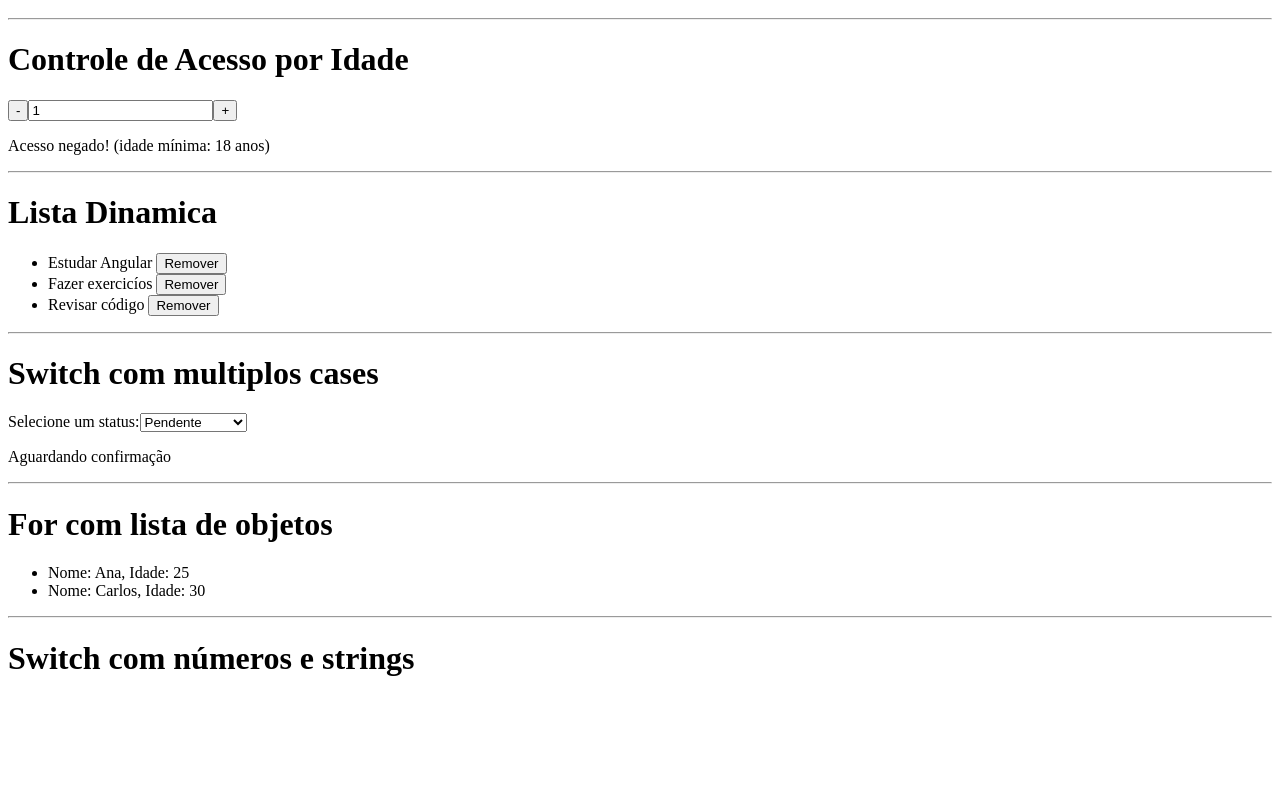
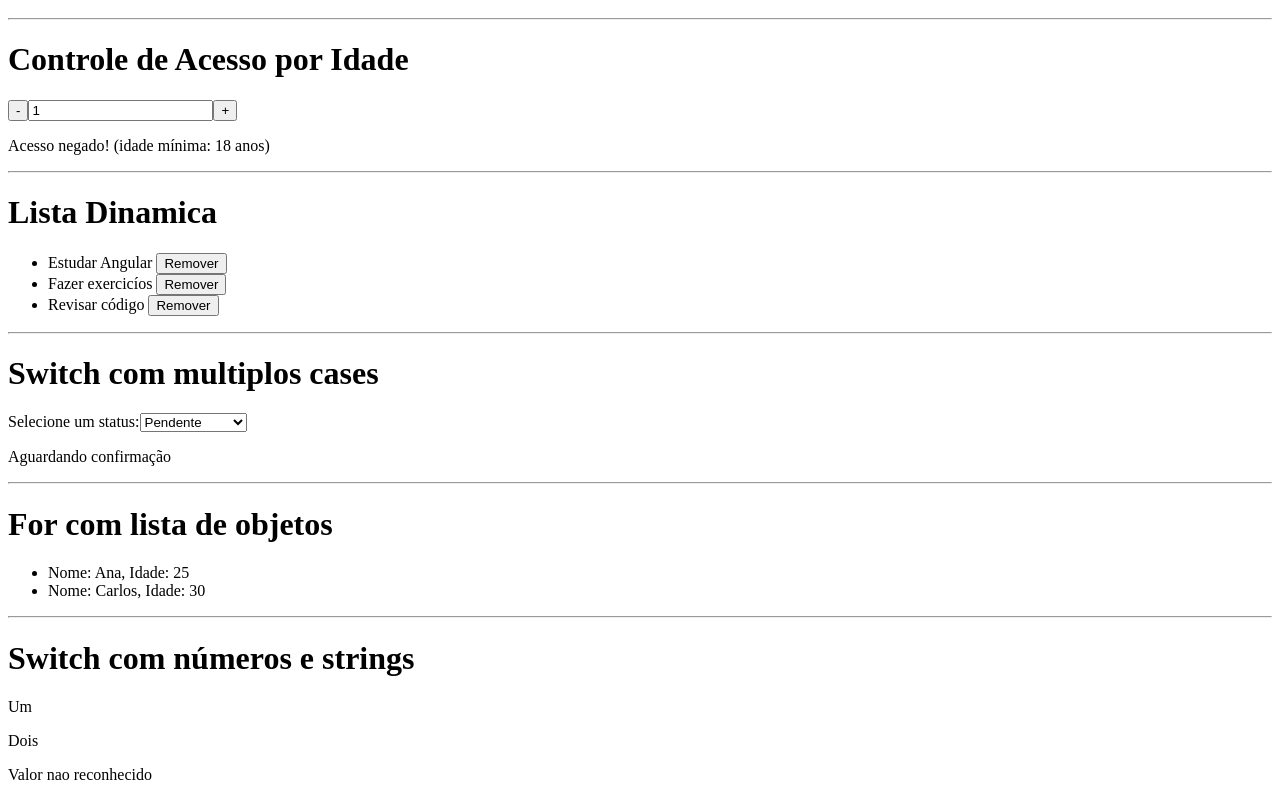
Before and after one commit to ViniShuet/At1_Cp2_mwe, an Angular app: page / in a window 1280 px wide. Shown: the part 285-1085 px from the top of the page. Before the commit the page ends 983 px from the top, so only its background shows below. Built offline with nearby package versions, Linux system fonts and the light colour scheme.

Commit message:
Exercicio 8

```diff
--- a/src/app/components/switch-ex8/switch-ex8.component.html
+++ b/src/app/components/switch-ex8/switch-ex8.component.html
@@ -1 +1,21 @@
 <h1>Switch com números e strings</h1>
+
+<!-- Criei tres validacoes, mas podemos apenas trocar o valor do primeiro switch para [ngSwitch]="valor" para 2 ou 3 -->
+
+<div [ngSwitch]="valor">
+    <p *ngSwitchCase="1">Um</p>
+    <p *ngSwitchCase="'dois'">Dois</p>
+    <p *ngSwitchDefault>Mês inválido</p>
+ </div>
+
+ <div [ngSwitch]="valor2">
+    <p *ngSwitchCase="1">Um</p>
+    <p *ngSwitchCase="'dois'">Dois</p>
+    <p *ngSwitchDefault>Mês inválido</p>
+ </div>
+
+ <div [ngSwitch]="valor3">
+    <p *ngSwitchCase="1">Um</p>
+    <p *ngSwitchCase="'dois'">Dois</p>
+    <p *ngSwitchDefault>Valor nao reconhecido</p>
+ </div>
--- a/src/app/components/switch-ex8/switch-ex8.component.ts
+++ b/src/app/components/switch-ex8/switch-ex8.component.ts
@@ -9,5 +9,8 @@ import { Component } from '@angular/core';
   styleUrl: './switch-ex8.component.css'
 })
 export class SwitchEx8Component {
-
+  valor:number = 1;
+  valor2:string = "dois";
+  // Crirei o valor 3 somente para validar que o valor nao sera conhecido
+  valor3:string = "tres"
 }
```
